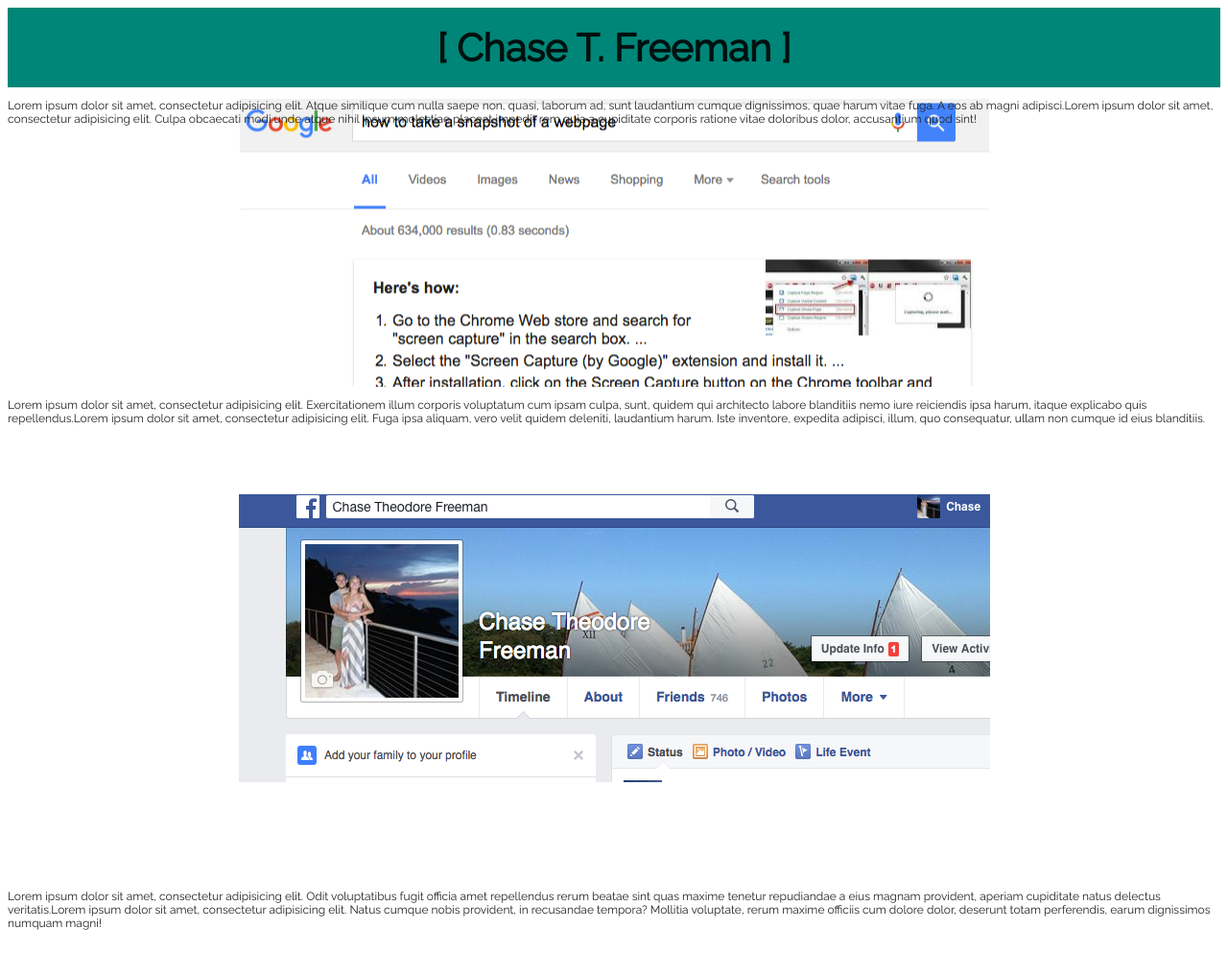
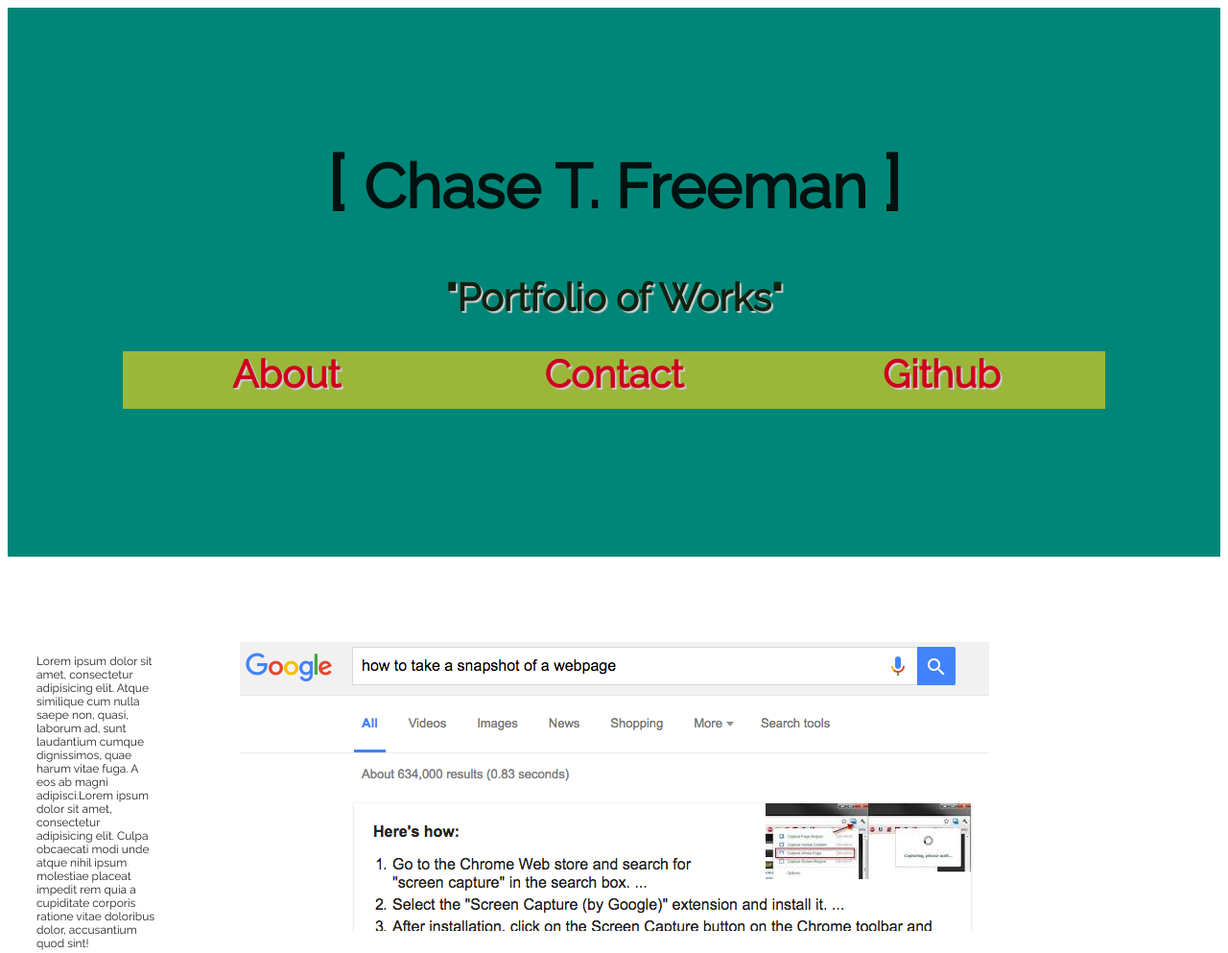
Before and after one commit to chaseTfreeman/chaseTfreeman.github.io, a plain HTML site: page index.html in a window 1280 px wide. Shown: the top 993 px of the page at 96% size. Drawn offline with Linux system fonts and the light colour scheme.

Commit message:
add style/asides/got shit working

```diff
--- a/index.html
+++ b/index.html
@@ -8,30 +8,32 @@
   </head>
   <body>
     <header>
-      <h1>[ Chase T. Freeman ]</h1>
+      <h1><span>[ </span>Chase T. Freeman <span>]</span></h1>
+      <h2> "Portfolio of Works"<h2>
+        <nav>
+          <div class="navLink"><a href="About">About</a></div>
+  				<div class="navLink"><a href="Contact">Contact</a></div>
+  				<div class="navLink"><a href="Github">Github</a></div>
+  			</nav>
     </header>
     <main>
 
 				<div class="project1">
-					<p>Lorem ipsum dolor sit amet, consectetur adipisicing elit. Atque similique cum nulla saepe non, quasi, laborum ad, sunt laudantium cumque dignissimos, quae harum vitae fuga. A eos ab magni adipisci.Lorem ipsum dolor sit amet, consectetur adipisicing elit. Culpa obcaecati modi unde atque nihil ipsum molestiae placeat impedit rem quia a cupiditate corporis ratione vitae doloribus dolor, accusantium quod sint!<P>
+					<aside><p>Lorem ipsum dolor sit amet, consectetur adipisicing elit. Atque similique cum nulla saepe non, quasi, laborum ad, sunt laudantium cumque dignissimos, quae harum vitae fuga. A eos ab magni adipisci.Lorem ipsum dolor sit amet, consectetur adipisicing elit. Culpa obcaecati modi unde atque nihil ipsum molestiae placeat impedit rem quia a cupiditate corporis ratione vitae doloribus dolor, accusantium quod sint!<P></aside>
 				</div>
 
         <div class="project2">
-					<p>Lorem ipsum dolor sit amet, consectetur adipisicing elit. Exercitationem illum corporis voluptatum cum ipsam culpa, sunt, quidem qui architecto labore blanditiis nemo iure reiciendis ipsa harum, itaque explicabo quis repellendus.Lorem ipsum dolor sit amet, consectetur adipisicing elit. Fuga ipsa aliquam, vero velit quidem deleniti, laudantium harum. Iste inventore, expedita adipisci, illum, quo consequatur, ullam non cumque id eius blanditiis.<P>
+					<aside><p>Lorem ipsum dolor sit amet, consectetur adipisicing elit. Exercitationem illum corporis voluptatum cum ipsam culpa, sunt, quidem qui architecto labore blanditiis nemo iure reiciendis ipsa harum, itaque explicabo quis repellendus.Lorem ipsum dolor sit amet, consectetur adipisicing elit. Fuga ipsa aliquam, vero velit quidem deleniti, laudantium harum. Iste inventore, expedita adipisci, illum, quo consequatur, ullam non cumque id eius blanditiis.<P></aside>
 				</div>
 
         <div class="project3">
-					<p>Lorem ipsum dolor sit amet, consectetur adipisicing elit. Odit voluptatibus fugit officia amet repellendus rerum beatae sint quas maxime tenetur repudiandae a eius magnam provident, aperiam cupiditate natus delectus veritatis.Lorem ipsum dolor sit amet, consectetur adipisicing elit. Natus cumque nobis provident, in recusandae tempora? Mollitia voluptate, rerum maxime officiis cum dolore dolor, deserunt totam perferendis, earum dignissimos numquam magni!<P>
+					<aside><p>Lorem ipsum dolor sit amet, consectetur adipisicing elit. Odit voluptatibus fugit officia amet repellendus rerum beatae sint quas maxime tenetur repudiandae a eius magnam provident, aperiam cupiditate natus delectus veritatis.Lorem ipsum dolor sit amet, consectetur adipisicing elit. Natus cumque nobis provident, in recusandae tempora? Mollitia voluptate, rerum maxime officiis cum dolore dolor, deserunt totam perferendis, earum dignissimos numquam magni!<P></aside>
 				</div>
 
 
     </main>
     <footer>
-			<nav>
-        <div class="navLink"><a href="About">About</a></div>
-				<div class="navLink"><a href="Contact">Contact</a></div>
-				<div class="navLink"><a href="Github">Github</a></div>
-			</nav>
+
     </footer>
   </body>
 </html>
--- a/styles.css
+++ b/styles.css
@@ -9,6 +9,7 @@ header, footer{
 }
 header{
   background-color:#008678;
+  padding: 10em;
 }
 footer{
   background-color:008678;
@@ -16,7 +17,7 @@ footer{
 }
 h1{
   font-family:'Raleway', sans-serif;
-  font-size:40px;
+  font-size:64px;
   padding:18px 0;
   text-align:center;
   margin:0 auto;
@@ -27,16 +28,23 @@ h2{
   color:#121;
   text-shadow:2px 2px 1px #ccc;
   text-align:center;
-  font-size:64px;
+  font-size:40px;
 }
+span {
+  font-size: 75px;
+}
+
+
 nav {
   overflow:hidden;
   background-color:#9AB73A;
 }
 nav a{
   display:inline;
-  line-height:60px;
-  font-size:25px;
+  padding-top: 15px;
+  margin: 0 auto;
+  line-height:20px;
+  font-size:40px;
   color:#CD001C;
   justify-content: center;
   transition:background-color .2s;
@@ -46,18 +54,20 @@ nav a{
   background-color:#9DCD00;
 }
 .navLink {
-  width: 30%;
-  height: 100px;
+  width: 33.3333%;
+  height: 60px;
   float: left;
-  ;
+  maring-top: 15em;
 }
 
 .project1{
   width:100%;
   height: 300px;
+  padding-top: 5em;
   background: url("project1.png");
   background-repeat: no-repeat;
   background-position: center;
+  padding-bottom: 10em;
 }
 .project2{
   width:100%;
@@ -66,6 +76,8 @@ nav a{
   background-position: center;
   background-repeat: no-repeat;
   background-position: center;
+  padding: 10 em 0 10em 0;
+
 }
 .project3{
   width:100%;
@@ -77,9 +89,20 @@ nav a{
 
 footer nav {
   color:#eee;
-  padding:50px;
+  padding:10px;
   margin:0 auto;
   text-align:center;
+}
+aside {
+  width: 10%;
+  height: 10%;
+  padding: 30px;
+}
+aside:hover {
+  width:auto;
+  height:auto;
+  font-size:130%;
+  background-color: rgba(255, 0, 0, 0.5);
 }
 
 @media (max-width: 1100px) {
```
